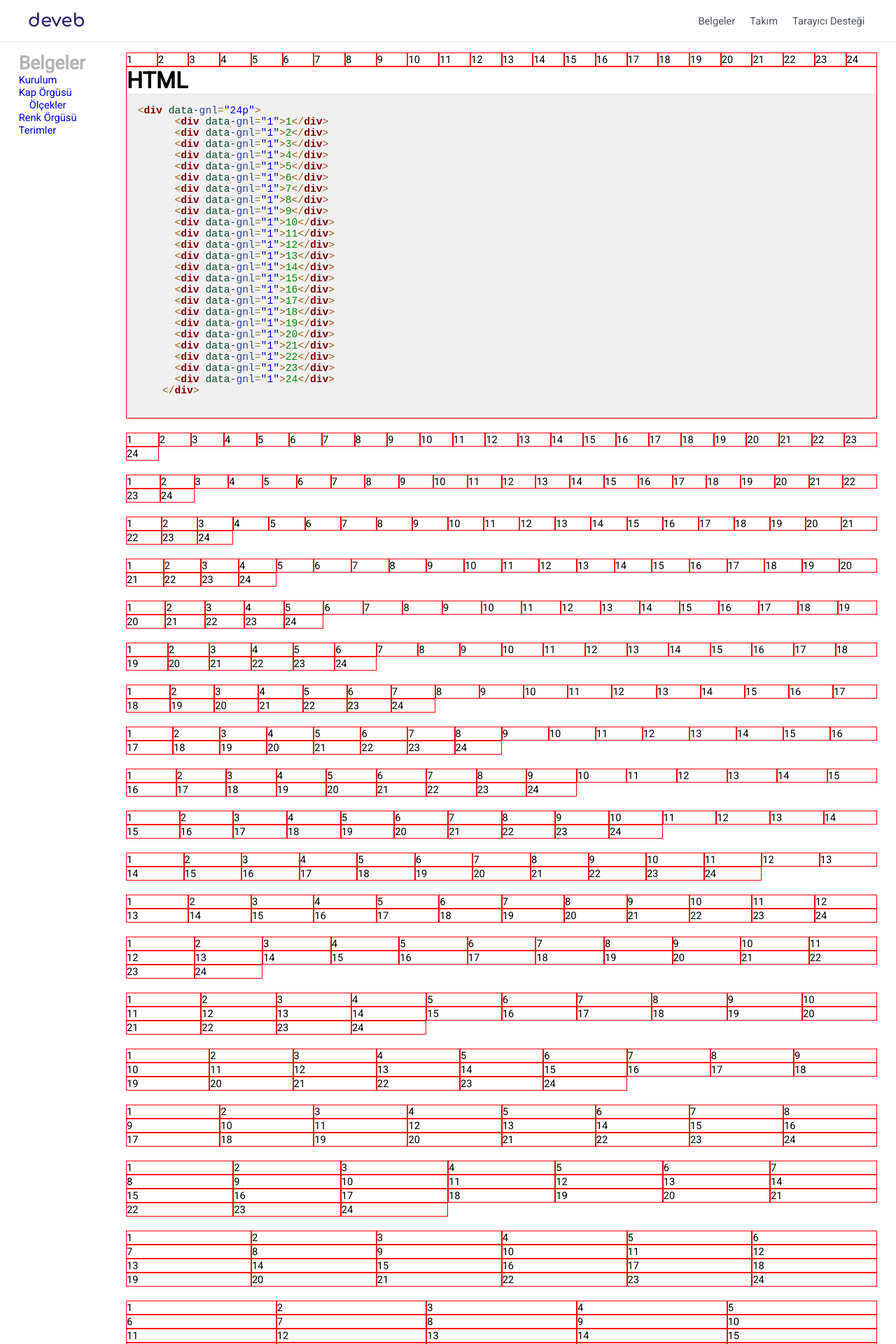
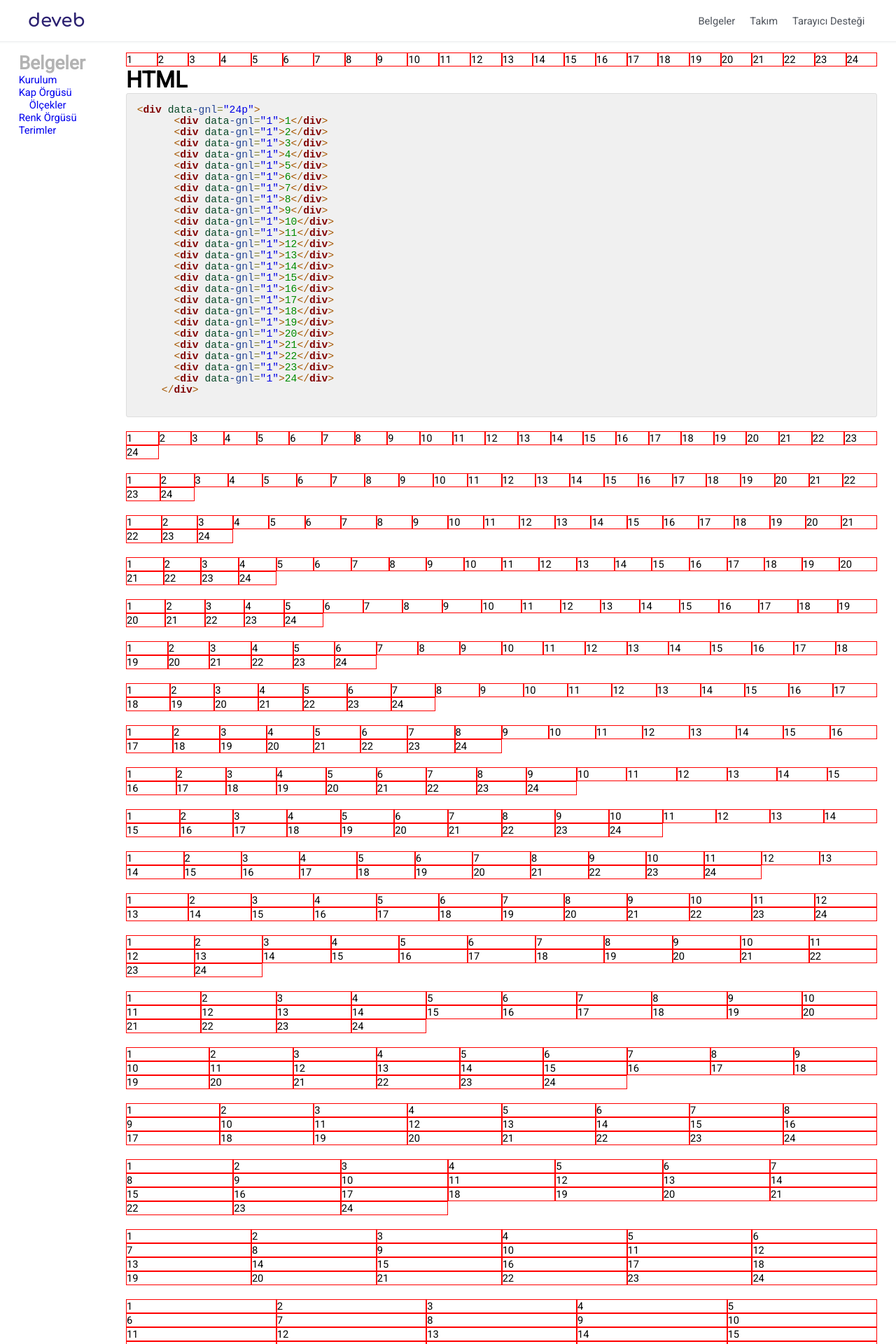
Before and after one commit to data-deveb/data-deveb.github.io, a Jekyll site: the page built from belgeler/ornekler/kap-orgusu-esit-bolme.html, in a window 1280 px wide. Shown: the top 1920 px of the page at 70% size. Built offline with Jekyll 4.4.1, drawn with Linux system fonts in a browser that asks for light colours.

Commit message:
Güncelleme

```diff
--- a/belgeler/ornekler/kap-orgusu-esit-bolme.html
+++ b/belgeler/ornekler/kap-orgusu-esit-bolme.html
@@ -15,9 +15,9 @@ title: Eşit Bölme Örneği - Kap Örgüsü
   <div data-gnl="1">13</div><div data-gnl="1">14</div><div data-gnl="1">15</div><div data-gnl="1">16</div>
   <div data-gnl="1">17</div><div data-gnl="1">18</div><div data-gnl="1">19</div><div data-gnl="1">20</div>
   <div data-gnl="1">21</div><div data-gnl="1">22</div><div data-gnl="1">23</div><div data-gnl="1">24</div>
-  <div data-gnl="1 1p">
+  <div data-gnl="1 1p" style="border:0px solid red;">
     <h2>HTML</h2>
-        <pre style='color:#000000;background:#ffffff;'><span style='color:#a65700; '>&lt;</span><span style='color:#800000; font-weight:bold; '>div</span><span style='color:#274796; '> </span><span style='color:#074726; '>data</span><span style='color:#274796; '>-gnl</span><span style='color:#808030; '>=</span><span style='color:#0000e6; '>"24p"</span><span style='color:#a65700; '>></span>
+    <pre style='color:#000000;background:#ffffff;'><span style='color:#a65700; '>&lt;</span><span style='color:#800000; font-weight:bold; '>div</span><span style='color:#274796; '> </span><span style='color:#074726; '>data</span><span style='color:#274796; '>-gnl</span><span style='color:#808030; '>=</span><span style='color:#0000e6; '>"24p"</span><span style='color:#a65700; '>></span>
       <span style='color:#a65700; '>&lt;</span><span style='color:#800000; font-weight:bold; '>div</span><span style='color:#274796; '> </span><span style='color:#074726; '>data</span><span style='color:#274796; '>-gnl</span><span style='color:#808030; '>=</span><span style='color:#0000e6; '>"1"</span><span style='color:#a65700; '>></span><span style='color:#008c00; '>1</span><span style='color:#a65700; '>&lt;/</span><span style='color:#800000; font-weight:bold; '>div</span><span style='color:#a65700; '>></span>
       <span style='color:#a65700; '>&lt;</span><span style='color:#800000; font-weight:bold; '>div</span><span style='color:#274796; '> </span><span style='color:#074726; '>data</span><span style='color:#274796; '>-gnl</span><span style='color:#808030; '>=</span><span style='color:#0000e6; '>"1"</span><span style='color:#a65700; '>></span><span style='color:#008c00; '>2</span><span style='color:#a65700; '>&lt;/</span><span style='color:#800000; font-weight:bold; '>div</span><span style='color:#a65700; '>></span>
       <span style='color:#a65700; '>&lt;</span><span style='color:#800000; font-weight:bold; '>div</span><span style='color:#274796; '> </span><span style='color:#074726; '>data</span><span style='color:#274796; '>-gnl</span><span style='color:#808030; '>=</span><span style='color:#0000e6; '>"1"</span><span style='color:#a65700; '>></span><span style='color:#008c00; '>3</span><span style='color:#a65700; '>&lt;/</span><span style='color:#800000; font-weight:bold; '>div</span><span style='color:#a65700; '>></span>
```
